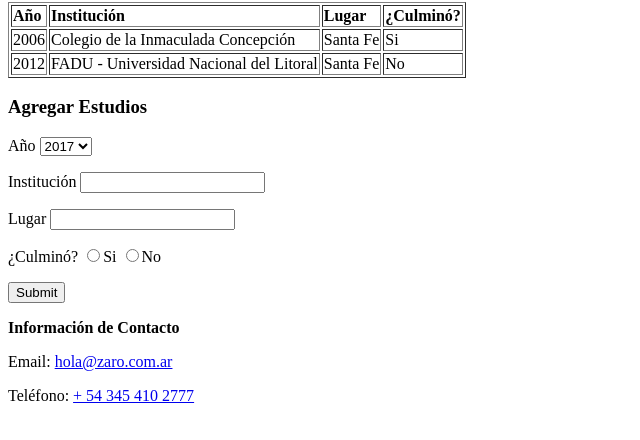
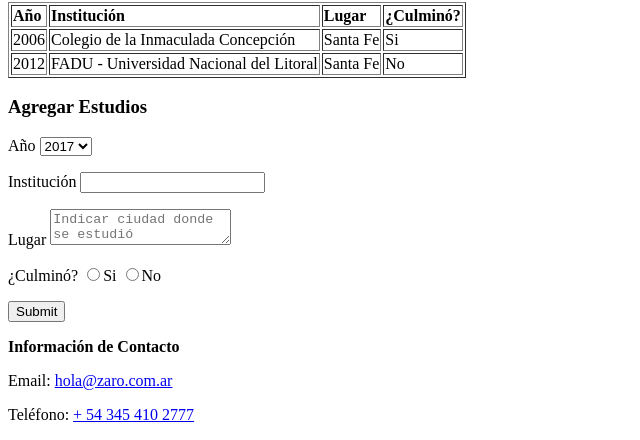
Before and after one commit to lautarocarnaval/programacionweb, a plain HTML site: page educacion.html in a window 1280 px wide. Shown: the part 415-855 px from the top of the page, without its empty margins (0-640 px from the left). Drawn offline with Linux system fonts and the light colour scheme.

Commit message:
Actualizando educacion.html
corrigiendo el text area

```diff
--- a/educacion.html
+++ b/educacion.html
@@ -176,7 +176,7 @@ c-360 -53 -428 -24 -454 196 -17 148 7 308 56 366 44 52 92 65 270 71 l160 6
 		<p><label for="institucion">Institución</label>
 		<input type="text" id="institucion" name="institucion"></p>
 		<p><label for="lugar">Lugar</label>
-		<input type="text" id="lugar" name="lugar"></p>
+		<textarea id="lugar" name="lugar" placeholder="Indicar ciudad donde se estudió"></textarea></p>
 		<p><label for="culmino">¿Culminó?</label>
 		<input type="radio" id="culmino" name="culmino">Si
 		<input type="radio" id="culmino" name="culmino">No</p>
```
